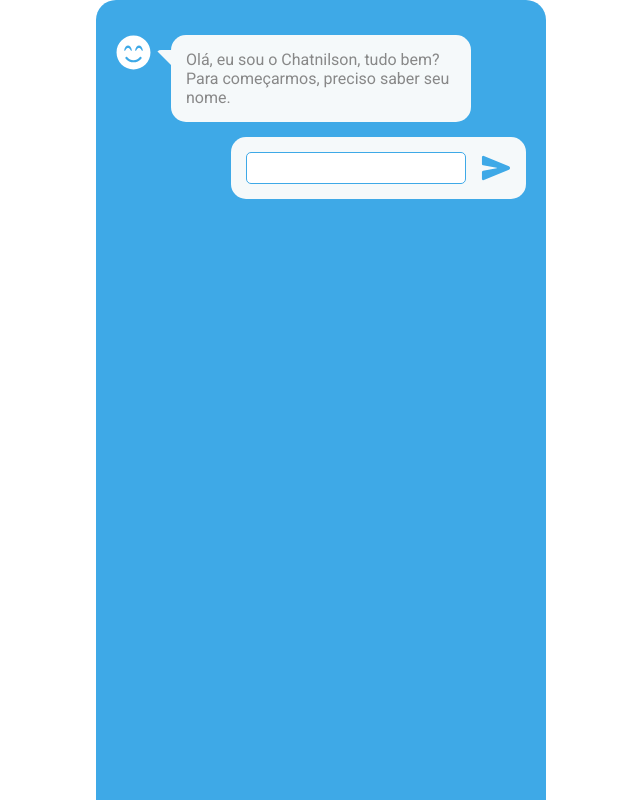
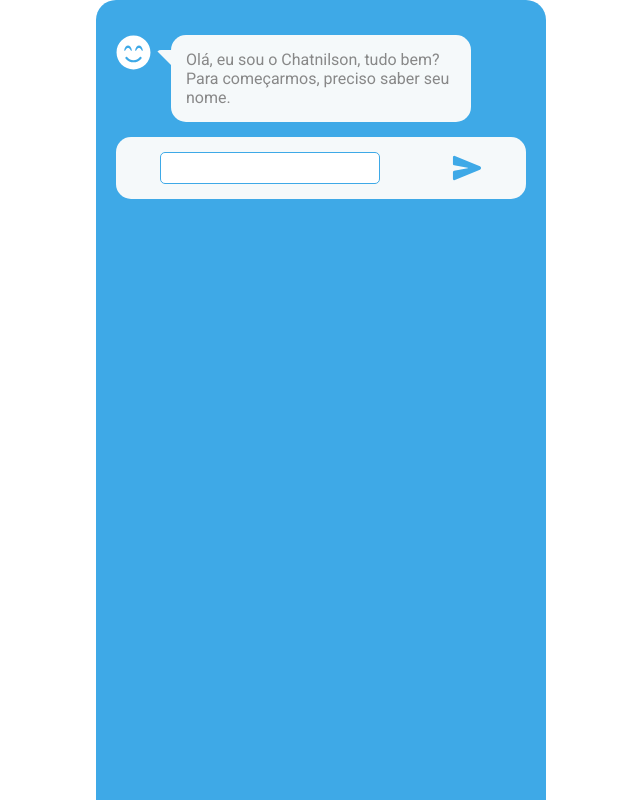
Before and after one commit to Raellopes368/Workalove-Chat-Bot, a React (Create React App) app: page / in a window 1280 px wide. Shown: the whole page, without its empty margins (319-959 px from the left). Built offline with nearby package versions, Linux system fonts and the light colour scheme; the HTML template or start-up script is replaced by a standard one.

Commit message:
Adiciona estrutura de validação com Yup

```diff
--- a/src/components/Form/index.js
+++ b/src/components/Form/index.js
@@ -1,21 +1,144 @@
-import React from 'react';
+import React, { useState } from 'react';
 import { Formik, Form as FormikForm } from 'formik';
+import * as Yup from 'yup';
+import ReactLoading from 'react-loading';
 import './styles.css';
+import yupErrorMessages from '../../utils/yupErrorMessages';
 
 import QuestionField from '../QuestionField';
 import AnswerField from '../AnswerField';
 
 function Form() {
+  const { emptyField, shortField, fieldFormatEmail, fieldString } =
+    yupErrorMessages;
+  const yupSchema = Yup.object().shape({
+    name: Yup.string(fieldString).min(2, 'Muito curto').required(emptyField),
+    uf: Yup.string(fieldString).when('name', (name, field) =>
+      name ? field.required(emptyField) : field
+    ),
+    city: Yup.string(fieldString)
+      .min(2, shortField)
+      .when('uf', (uf, field) => (uf ? field.required(emptyField) : field)),
+    birth: Yup.date(emptyField).when('city', (city, field) =>
+      city ? field.required(emptyField) : field
+    ),
+    email: Yup.string()
+      .email(fieldFormatEmail)
+      .when('birth', (birth, field) =>
+        birth ? field.required(emptyField) : field
+      ),
+  });
+
+  const [realeaseds, setReleaseds] = useState({});
+  const [loading, setLoading] = useState(false);
+
+  function handleRelease(name, errors) {
+    if (errors[name]) {
+      return;
+    }
+    setLoading(true);
+    setTimeout(() => {
+      setReleaseds({
+        ...realeaseds,
+        [name]: true,
+      });
+      setLoading(false);
+    }, 1000);
+  }
+
   return (
     <Formik
       initialValues={{
         name: '',
+        uf: '',
+        city: '',
+        birth: '',
+        email: '',
       }}
+      validationSchema={yupSchema}
     >
-      {() => (
+      {({ values, touched, isValid, errors }) => (
         <FormikForm className="formContainer">
-          <QuestionField text="Olá, eu sou o Chatnilson, tudo bem? Para começarmos, preciso saber seu nome." />
-          <AnswerField name="name" type="text" />
+          <div className="fields">
+            <QuestionField text="Olá, eu sou o Chatnilson, tudo bem? Para começarmos, preciso saber seu nome." />
+            <AnswerField
+              name="name"
+              type="text"
+              values={values}
+              touched={touched}
+              isValid={isValid}
+              handleRelease={() => handleRelease('name', errors)}
+              errors={errors}
+            />
+          </div>
+          {realeaseds.name && (
+            <div className="fields">
+              <QuestionField
+                text={`Que satisfação, ${values.name}. Agora que sei seu nome, qual o estado que você mora?`}
+              />
+              <AnswerField
+                name="uf"
+                type="text"
+                values={values}
+                touched={touched}
+                isValid={isValid}
+                handleRelease={() => handleRelease('uf', errors)}
+                errors={errors}
+              />
+            </div>
+          )}
+          {realeaseds.uf && (
+            <div className="fields">
+              <QuestionField text="E a sua cidade." />
+              <AnswerField
+                name="city"
+                type="text"
+                values={values}
+                touched={touched}
+                isValid={isValid}
+                handleRelease={() => handleRelease('city', errors)}
+                errors={errors}
+              />
+            </div>
+          )}
+          {realeaseds.city && (
+            <div className="fields">
+              <QuestionField text="Legal, agora que sabemos sua cidade e estado. Quando foi que você nasceu?" />
+              <AnswerField
+                name="birth"
+                type="date"
+                values={values}
+                touched={touched}
+                isValid={isValid}
+                handleRelease={() => handleRelease('birty', errors)}
+                errors={errors}
+              />
+            </div>
+          )}
+          {realeaseds.birth && (
+            <div className="fields">
+              <QuestionField text="Agora me fala teu e-mail, por gentileza." />
+              <AnswerField
+                name="email"
+                type="email"
+                values={values}
+                touched={touched}
+                isValid={isValid}
+                handleRelease={() => handleRelease('email', errors)}
+                errors={errors}
+              />
+            </div>
+          )}
+          {loading && (
+            <div className="loading">
+              <ReactLoading
+                type="bubbles"
+                color="#1c1b1b"
+                height={45}
+                width={45}
+              />
+            </div>
+          )}
         </FormikForm>
       )}
     </Formik>
```
